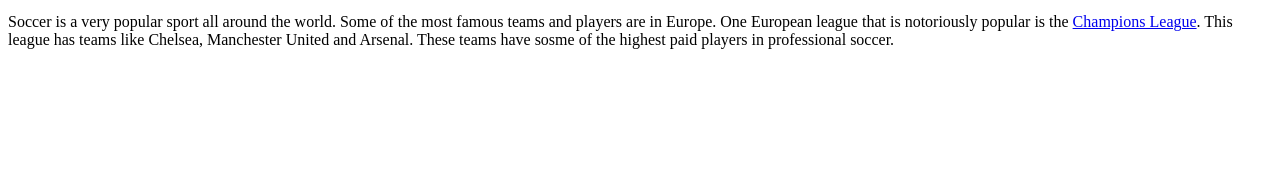
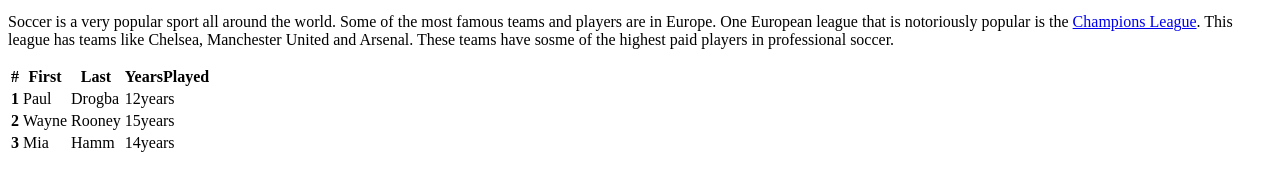
Before and after one commit to abiodunfakolujo/HW2, a plain HTML site: page index.html in a window 1280 px wide. Shown: the part 620-800 px from the top of the page. Drawn offline with Linux system fonts and the light colour scheme.

Commit message:
Add: Influential Players Table, years played

```diff
--- a/index.html
+++ b/index.html
@@ -29,4 +29,35 @@
     </div>
     </div>
 </body>
+<table class="table">
+    <thead>
+    <tr>
+        <th scope="col">#</th>
+        <th scope="col">First</th>
+        <th scope="col">Last</th>
+        <th scope="col">YearsPlayed</th>
+    </tr>
+    </thead>
+    <tbody>
+    <tr>
+        <th scope="row">1</th>
+        <td>Paul</td>
+        <td>Drogba</td>
+        <td>12years</td>
+    </tr>
+    <tr>
+        <th scope="row">2</th>
+        <td>Wayne</td>
+        <td>Rooney</td>
+        <td>15years</td>
+    </tr>
+    <tr>
+        <th scope="row">3</th>
+        <td>Mia</td>
+        <td>Hamm</td>
+        <td>14years</td>
+    </tr>
+    </tbody>
+</table>
+
 </html>
```
